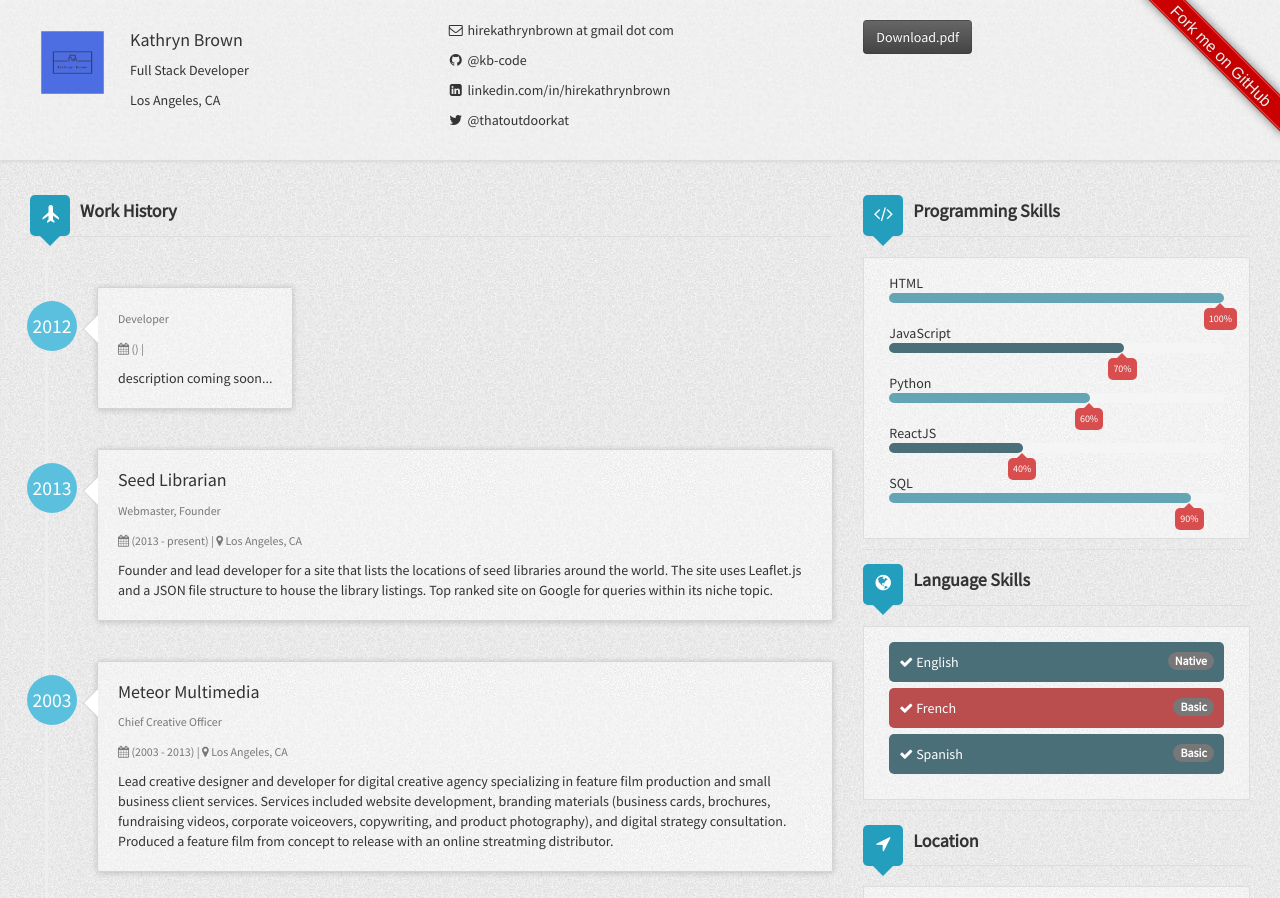
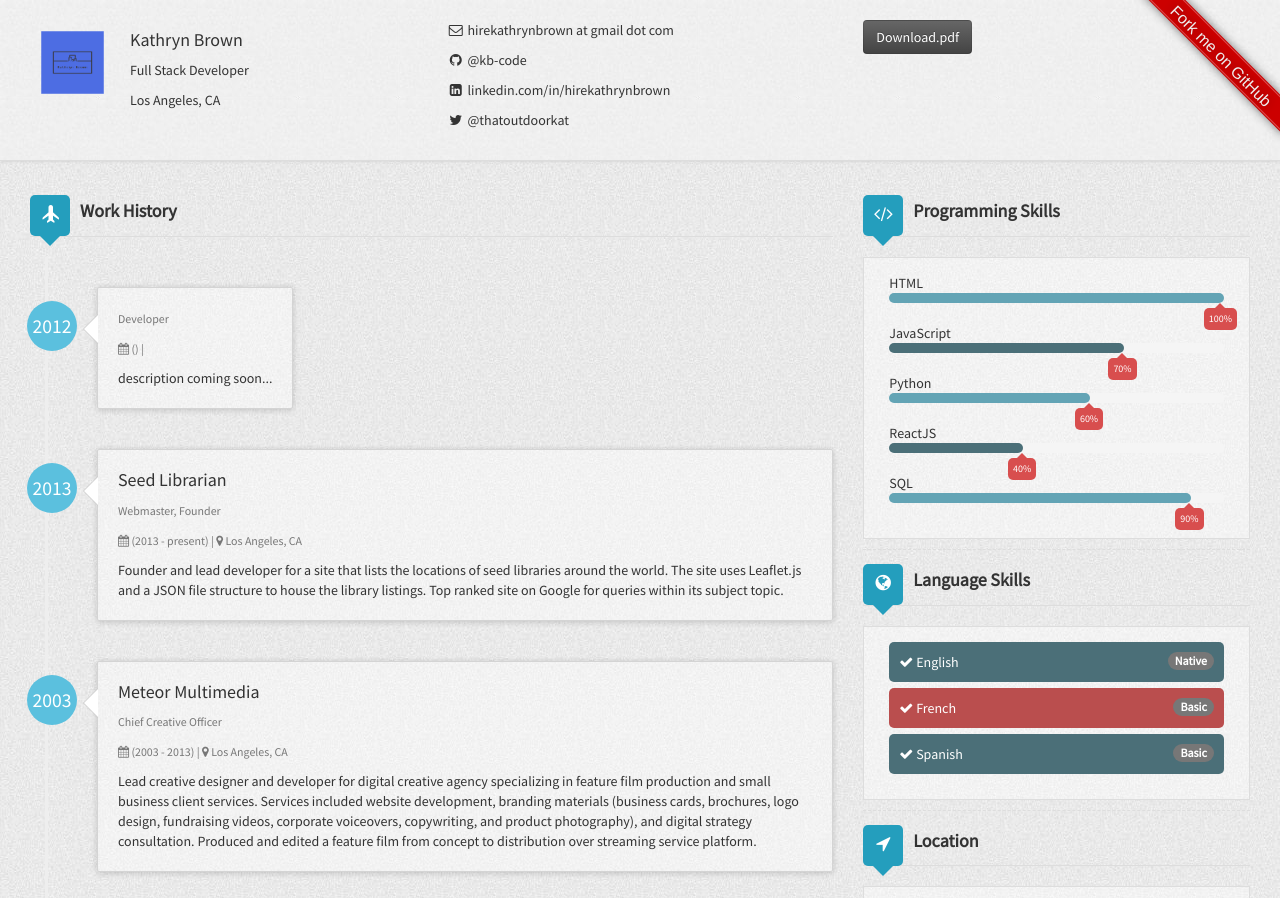
Before and after one commit to kb-code/resume, a Jekyll site: the page built from index.html, in a window 1280 px wide, cut to the strip 0-898 px from the top of the page. Built offline with Jekyll 4.4.1, drawn with Linux system fonts in a browser that asks for light colours; nearby versions of some CDN libraries.

Commit message:
update business description

```diff
--- a/_config.yml
+++ b/_config.yml
@@ -40,16 +40,14 @@
       title: Webmaster, Founder
       started: 2013
       duration: (2013 - present)
-      description: Founder and lead developer for a site that lists the locations of seed libraries around the world. The site uses Leaflet.js and a JSON file structure to house the library listings. Top ranked site on Google for queries within its niche topic.
+      description: Founder and lead developer for a site that lists the locations of seed libraries around the world. The site uses Leaflet.js and a JSON file structure to house the library listings. Top ranked site on Google for queries within its subject topic.
     - work3:
       company: Meteor Multimedia
       location: Los Angeles, CA
       title: Chief Creative Officer
       started: 2003
       duration: (2003 - 2013)
-      description: Lead creative designer and developer for digital creative agency specializing in feature film production and small business client services. Services included website development, branding materials (business cards, brochures, fundraising videos, corporate voiceovers, copywriting, and product photography), and digital strategy consultation.
-
-        Produced a feature film from concept to release with an online streatming distributor.
+      description: Lead creative designer and developer for digital creative agency specializing in feature film production and small business client services. Services included website development, branding materials (business cards, brochures, logo design, fundraising videos, corporate voiceovers, copywriting, and product photography), and digital strategy consultation. Produced and edited a feature film from concept to distribution over streaming service platform.
   educationHistory:
     - education1:
       organization: Duke University
```
